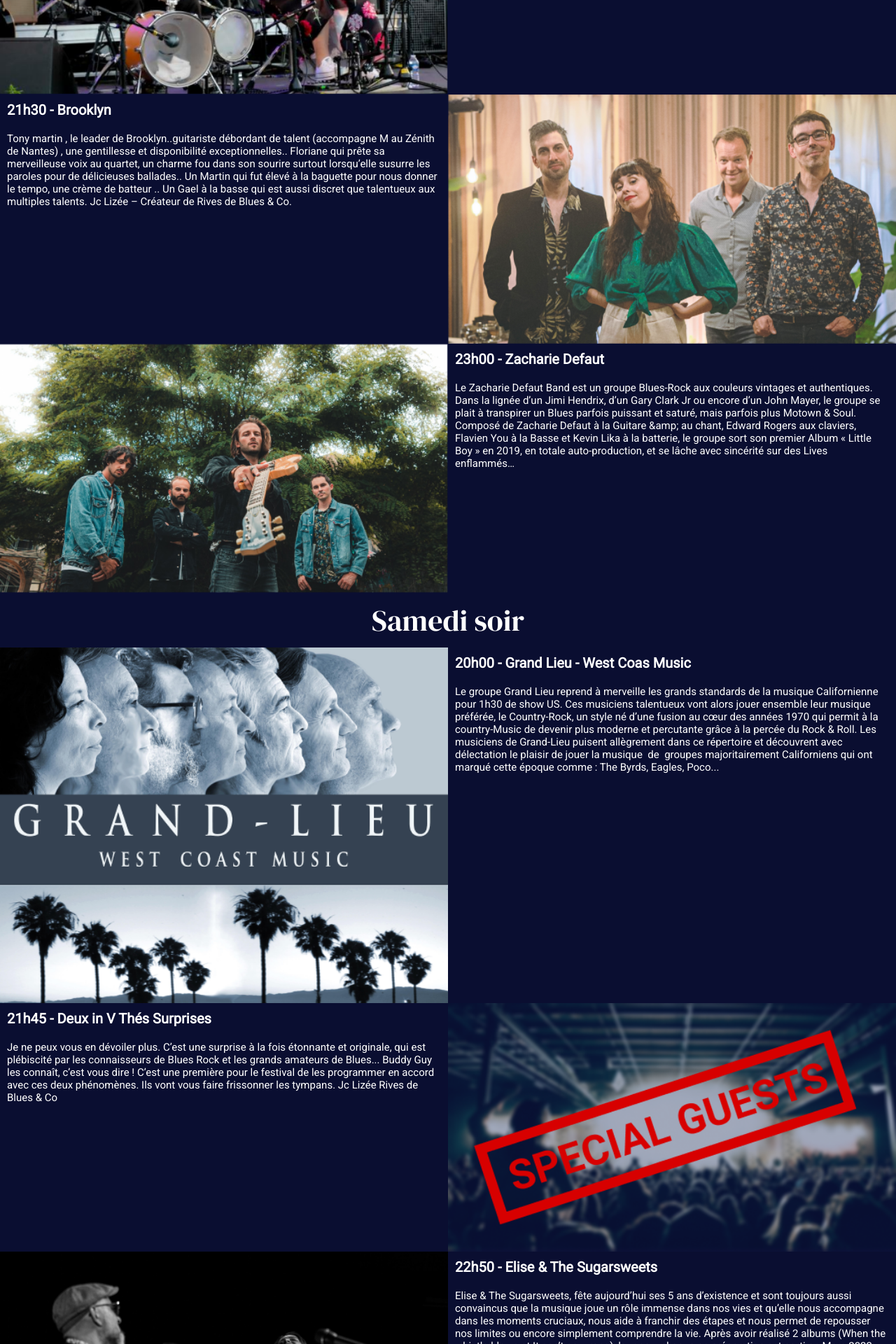
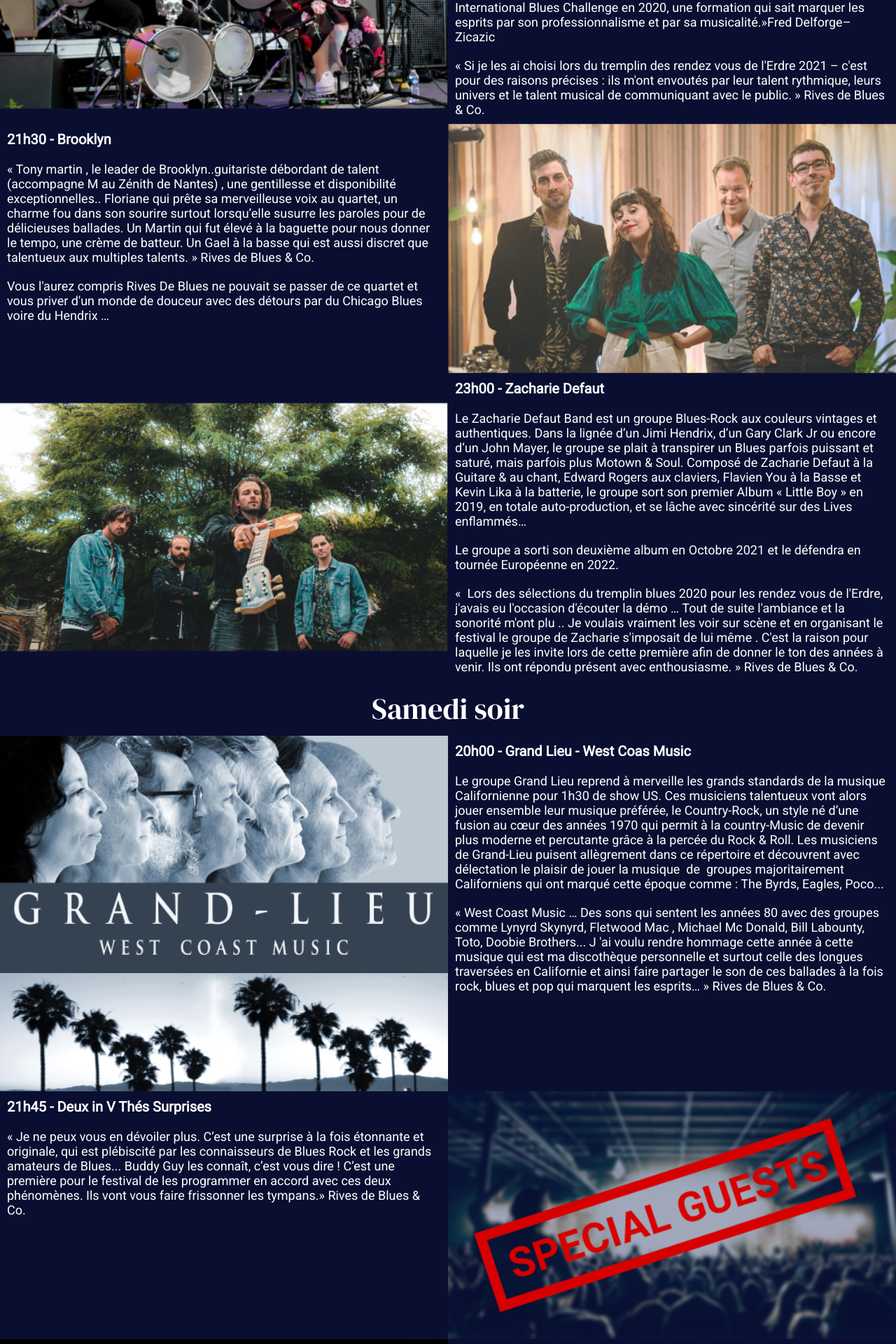
Before and after one commit to CyrielleAlbert/RivesDeBlues, a React (Create React App) app: page / in a window 1280 px wide. Shown: the part 1380-3300 px from the top of the page at 70% size. Built offline with nearby package versions, Linux system fonts and the light colour scheme.

Commit message:
Add more info about the groups

```diff
--- a/src/Infos/Programmation.json
+++ b/src/Infos/Programmation.json
@@ -3,36 +3,36 @@
         "nom": "La Bedoune",
         "horaire": "20h00",
         "image": "/Images/Groupes/LaBedoune.png",
-        "description": "Des compositions de toute beauté, une voix exceptionnelle, un mélange de guitares, de basse fretless, de ukulélé et de percussions, le tout arrangé par une paire de musiciens expérimentés qui ont été demi-finalistes de l’International Blues Challenge en 2020, une formation qui sait marquer les esprits par son professionnalisme et par sa musicalité.\n Fred Delforge – Zicazic ( http://www.zicazic.com )"
+        "description": ["Rives De Blues & Co invite ces deux perles du blues pour une entame de son festival , ils ouvrent donc la scène pour notre plus grand plaisir… Vous serez séduits par les mélodies et les compositions de ces deux musiciens virtuoses.", "« Des compositions de toute beauté, une voix exceptionnelle, un mélange de guitares, de basse fretless, de ukulélé et de percussions, le tout arrangé par une paire de musiciens expérimentés qui ont été demi - finalistes de l’ International Blues Challenge en 2020, une formation qui sait marquer les esprits par son professionnalisme et par sa musicalité.»Fred Delforge– Zicazic", "« Si je les ai choisi lors du tremplin des rendez vous de l'Erdre 2021 – c'est pour des raisons précises : ils m'ont envoutés par leur talent rythmique, leurs univers et le talent musical de communiquant avec le public. » Rives de Blues & Co."]
     },
     "groupe2": {
         "nom": "Brooklyn",
         "horaire": "21h30",
         "image": "/Images/Groupes/Brooklyn.png",
-        "description": "Tony martin , le leader de Brooklyn..guitariste débordant de talent (accompagne M au Zénith de Nantes) , une gentillesse et disponibilité exceptionnelles.. Floriane qui prête sa merveilleuse voix au quartet, un charme fou dans son sourire surtout lorsqu’elle susurre les paroles pour de délicieuses ballades.. Un Martin qui fut élevé à la baguette pour nous donner le tempo, une crème de batteur .. Un Gael à la basse qui est aussi discret que talentueux aux multiples talents.\n Jc Lizée – Créateur de Rives de Blues & Co."
+        "description": ["« Tony martin , le leader de Brooklyn..guitariste débordant de talent (accompagne M au Zénith de Nantes) , une gentillesse et disponibilité exceptionnelles.. Floriane qui prête sa merveilleuse voix au quartet, un charme fou dans son sourire surtout lorsqu’elle susurre les paroles pour de délicieuses ballades. Un Martin qui fut élevé à la baguette pour nous donner le tempo, une crème de batteur. Un Gael à la basse qui est aussi discret que talentueux aux multiples talents. » Rives de Blues & Co.", "Vous l'aurez compris Rives De Blues ne pouvait se passer de ce quartet et vous priver d'un monde de douceur avec des détours par du Chicago Blues voire du Hendrix …"]
     },
     "groupe3": {
         "nom": "Zacharie Defaut",
         "horaire": "23h00",
         "image": "/Images/Groupes/ZacharieDefaut.png",
-        "description": "Le Zacharie Defaut Band est un groupe Blues-Rock aux couleurs vintages et authentiques. Dans la lignée d’un Jimi Hendrix, d’un Gary Clark Jr ou encore d’un John Mayer, le groupe se plait à transpirer un Blues parfois puissant et saturé, mais parfois plus Motown & Soul. Composé de Zacharie Defaut à la Guitare &amp; au chant, Edward Rogers aux claviers, Flavien You à la Basse et Kevin Lika à la batterie, le groupe sort son premier Album « Little Boy » en 2019, en totale auto-production, et se lâche avec sincérité sur des Lives enflammés…"
+        "description": ["Le Zacharie Defaut Band est un groupe Blues-Rock aux couleurs vintages et authentiques. Dans la lignée d’un Jimi Hendrix, d’un Gary Clark Jr ou encore d’un John Mayer, le groupe se plait à transpirer un Blues parfois puissant et saturé, mais parfois plus Motown & Soul. Composé de Zacharie Defaut à la Guitare & au chant, Edward Rogers aux claviers, Flavien You à la Basse et Kevin Lika à la batterie, le groupe sort son premier Album « Little Boy » en 2019, en totale auto-production, et se lâche avec sincérité sur des Lives enflammés…", "Le groupe a sorti son deuxième album en Octobre 2021 et le défendra en tournée Européenne en 2022.", "«  Lors des sélections du tremplin blues 2020 pour les rendez vous de l'Erdre, j'avais eu l'occasion d'écouter la démo … Tout de suite l'ambiance et la sonorité m'ont plu .. Je voulais vraiment les voir sur scène et en organisant le festival le groupe de Zacharie s'imposait de lui même . C'est la raison pour laquelle je les invite lors de cette première afin de donner le ton des années à venir. Ils ont répondu présent avec enthousiasme. » Rives de Blues & Co."]
     },
     "groupe4": {
         "nom": "Grand Lieu - West Coas Music",
         "horaire": "20h00",
         "image": "/Images/Groupes/GrandLieu.png",
-        "description": "Le groupe Grand Lieu reprend à merveille les grands standards de la musique Californienne pour 1h30 de show US. Ces musiciens talentueux vont alors jouer ensemble leur musique préférée, le Country-Rock, un style né d’une fusion au cœur des années 1970 qui permit à la country-Music de devenir plus moderne et percutante grâce à la percée du Rock & Roll. Les musiciens de Grand-Lieu puisent allègrement dans ce répertoire et découvrent avec délectation le plaisir de jouer la musique  de  groupes majoritairement Californiens qui ont marqué cette époque comme : The Byrds, Eagles, Poco..."
+        "description": ["Le groupe Grand Lieu reprend à merveille les grands standards de la musique Californienne pour 1h30 de show US. Ces musiciens talentueux vont alors jouer ensemble leur musique préférée, le Country-Rock, un style né d’une fusion au cœur des années 1970 qui permit à la country-Music de devenir plus moderne et percutante grâce à la percée du Rock & Roll. Les musiciens de Grand-Lieu puisent allègrement dans ce répertoire et découvrent avec délectation le plaisir de jouer la musique  de  groupes majoritairement Californiens qui ont marqué cette époque comme : The Byrds, Eagles, Poco...", "« West Coast Music … Des sons qui sentent les années 80 avec des groupes comme  Lynyrd Skynyrd, Fletwood Mac , Michael Mc Donald, Bill Labounty, Toto, Doobie Brothers... J 'ai voulu rendre hommage cette année à cette musique qui est ma discothèque personnelle et surtout celle des longues traversées en Californie et ainsi faire partager le son de ces ballades à la fois rock, blues et pop qui marquent les esprits… » Rives de Blues & Co."]
     },
     "groupe5": {
         "nom": "Deux in V Thés Surprises",
         "horaire": "21h45",
         "image": "/Images/Groupes/SpecialGuest.png",
-        "description": "Je ne peux vous en dévoiler plus. C’est une surprise à la fois étonnante et originale, qui est plébiscité par les connaisseurs de Blues Rock et les grands amateurs de Blues... Buddy Guy les connaît, c’est vous dire ! C’est une première pour le festival de les programmer en accord avec ces deux phénomènes. Ils vont vous faire frissonner les tympans.  Jc Lizée Rives de Blues & Co"
+        "description": ["« Je ne peux vous en dévoiler plus. C’est une surprise à la fois étonnante et originale, qui est plébiscité par les connaisseurs de Blues Rock et les grands amateurs de Blues... Buddy Guy les connaît, c’est vous dire ! C’est une première pour le festival de les programmer en accord avec ces deux phénomènes. Ils vont vous faire frissonner les tympans.» Rives de Blues & Co."]
     },
     "groupe6": {
         "nom": "Elise & The Sugarsweets",
         "horaire": "22h50",
         "image": "/Images/Groupes/EliseAndTheSugarsweets.png",
-        "description": "Elise & The Sugarsweets, fête aujourd’hui ses 5 ans d’existence et sont toujours aussi convaincus que la musique joue un rôle immense dans nos vies et qu’elle nous accompagne dans les moments cruciaux, nous aide à franchir des étapes et nous permet de repousser nos limites ou encore simplement comprendre la vie. Après avoir réalisé 2 albums (When the whistle blows et It can’t go wrong), leur nouvel opus en préparation est sorti en Mars 2022. Un son nouveau et quelques collaborations inédites en font une des belles sorties de cette belle année musicale."
+        "description": ["Elise & The Sugarsweets, fête aujourd’hui ses 5 ans d’existence et sont toujours aussi convaincus que la musique joue un rôle immense dans nos vies et qu’elle nous accompagne dans les moments cruciaux, nous aide à franchir des étapes et nous permet de repousser nos limites ou encore simplement comprendre la vie. Après avoir réalisé 2 albums (When the whistle blows et It can’t go wrong), leur nouvel opus en préparation est sorti en Mars 2022. Un son nouveau et quelques collaborations inédites en font une des belles sorties de cette belle année musicale.", "« Le Rhythm and Blues est sans doute une musique qui laisse le corps et l'esprit vibrer, la voix d'Elise va vous saisir et ne plus vous lacher ! En cloture de ce premier festival , j'ai voulu inviter des musiciens, que je connais depuis quelques années et qui ont toujours répondu présent à mes sollicitations. Je les remercie de leur venue. Un show musical qui va vous ravir et permettre de retrouver des émotions. » Rives de Blues & Co."]
     }
 }
--- a/src/reusable-components/program.js
+++ b/src/reusable-components/program.js
@@ -1,5 +1,5 @@
 import './style/program.css'
-//TODO Ajouter plus d'info sur les groupes et en faire un scrollable div
+
 function Programme(props) {
      return (
           <div style={{ fontFamily: 'Roboto', backgroundColor: "#0A0E31", color: "white" }}>
@@ -10,13 +10,17 @@ function Programme(props) {
                     </div>
                     <div className="moitie2">
                          <div className="nomGr">{"" + props.infoGroupes["groupe1"]["horaire"] + " - " + props.infoGroupes["groupe1"]["nom"]}</div>
-                         <div className="desc">{props.infoGroupes["groupe1"]["description"]}</div>
+                         {props.infoGroupes["groupe1"]["description"].map(text =>{
+                              return(<div className="desc">{text}</div>)
+                         })}
                     </div>
                </div>
                <div className="groupe">
                     <div className="moitie2">
                          <div className="nomGr">{"" + props.infoGroupes["groupe2"]["horaire"] + " - " + props.infoGroupes["groupe2"]["nom"]}</div>
-                         <div className="desc">{props.infoGroupes["groupe2"]["description"]}</div>
+                         {props.infoGroupes["groupe2"]["description"].map(text =>{
+                              return(<div className="desc">{text}</div>)
+                         })}
                     </div>
                     <div className="moitie1">
                          <img src={props.infoGroupes["groupe2"]["image"]} />
@@ -28,7 +32,9 @@ function Programme(props) {
                     </div>
                     <div className="moitie2">
                          <div className="nomGr">{"" + props.infoGroupes["groupe3"]["horaire"] + " - " + props.infoGroupes["groupe3"]["nom"]}</div>
-                         <div className="desc">{props.infoGroupes["groupe3"]["description"]}</div>
+                         {props.infoGroupes["groupe3"]["description"].map(text =>{
+                              return(<div className="desc">{text}</div>)
+                         })}
                     </div>
                </div>
           </div>
--- a/src/reusable-components/style/program.css
+++ b/src/reusable-components/style/program.css
@@ -26,7 +26,7 @@
 }
 
 .desc {
-    font-size: 15px;
+    font-size: 18px;
     font-family: 'Roboto';
     padding: 10px;
 }
```
